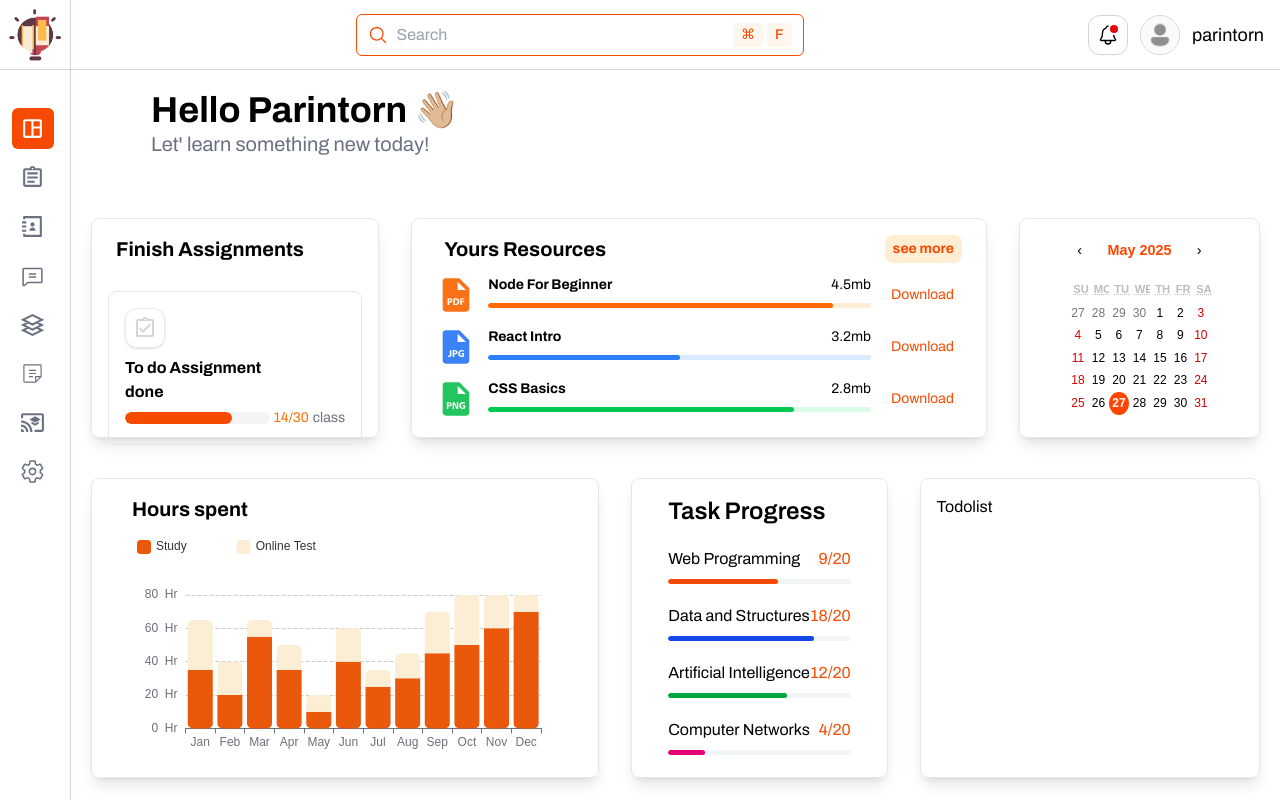
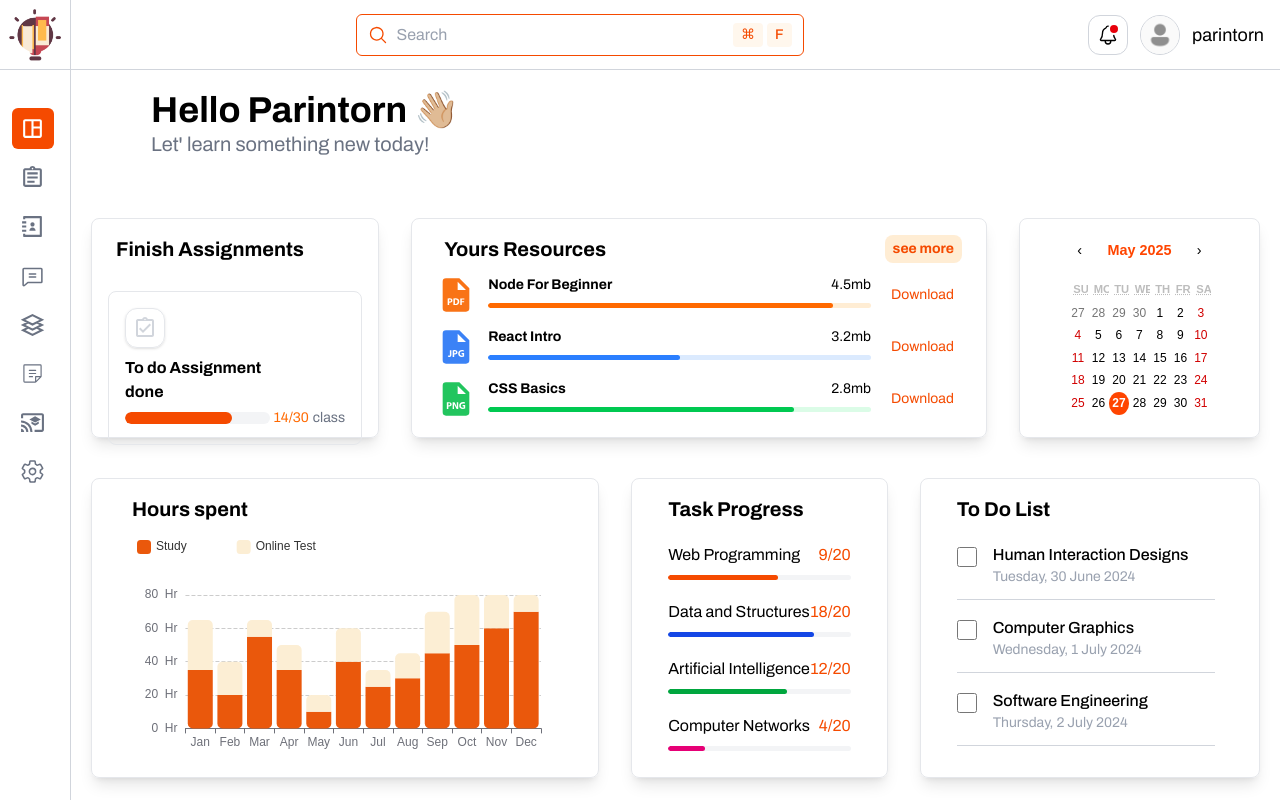
Before and after one commit to ParintornYaimai/Lms-Front-end, a Next.js app: page /dashboard in a window 1280 px wide. Shown: the top 800 px of the page. Built offline with nearby package versions, Linux system fonts and the light colour scheme.

Commit message:
refactor: change style for scrollbar

```diff
--- a/src/component/dashboard/TaskProgress.tsx
+++ b/src/component/dashboard/TaskProgress.tsx
@@ -7,26 +7,27 @@ const courses = [
   { name: 'Data and Structures', done: 18, total: 20, progress: 80, color: 'bg-blue-700' },
   { name: 'Artificial Intelligence', done: 12, total: 20, progress: 65, color: 'bg-green-600' },
   { name: 'Computer Networks', done: 4, total: 20, progress: 20, color: 'bg-pink-600' },
-  // { name: 'Computer Networks', done: 4, total: 20, progress: 20, color: 'bg-pink-600' },
-  // { name: 'Computer Networks', done: 4, total: 20, progress: 20, color: 'bg-pink-600' },
-  // { name: 'Web Programming', done: 9, total: 20, progress: 60, color: 'bg-orange-600' },
-  // { name: 'Data and Structures', done: 18, total: 20, progress: 80, color: 'bg-blue-700' },
-  // { name: 'Artificial Intelligence', done: 12, total: 20, progress: 65, color: 'bg-green-600' },
-  // { name: 'Computer Networks', done: 4, total: 20, progress: 20, color: 'bg-pink-600' },
-  // { name: 'Computer Networks', done: 4, total: 20, progress: 20, color: 'bg-pink-600' },
-  // { name: 'Computer Networks', done: 4, total: 20, progress: 20, color: 'bg-pink-600' },
+  { name: 'Computer Networks', done: 4, total: 20, progress: 20, color: 'bg-pink-600' },
+  { name: 'Computer Networks', done: 4, total: 20, progress: 20, color: 'bg-pink-600' },
+  { name: 'Web Programming', done: 9, total: 20, progress: 60, color: 'bg-orange-600' },
+  { name: 'Data and Structures', done: 18, total: 20, progress: 80, color: 'bg-blue-700' },
+  { name: 'Artificial Intelligence', done: 12, total: 20, progress: 65, color: 'bg-green-600' },
+  { name: 'Computer Networks', done: 4, total: 20, progress: 20, color: 'bg-pink-600' },
+  { name: 'Computer Networks', done: 4, total: 20, progress: 20, color: 'bg-pink-600' },
+  { name: 'Computer Networks', done: 4, total: 20, progress: 20, color: 'bg-pink-600' },
 ];
 
 const TaskProgress = () => {
 
 
   return (
-    <div className={`h-full max-w-md mx-auto ${courses.length > 4 ? 'overflow-y-auto max-h-[400px]' : ''}`}>
-      <h1 className='text-2xl font-semibold ml-5 mb-5 sticky top-0 z-0 bg-white'>Task Progress</h1>
-      <div className='space-y-5 mx-5'>
+    <div className="h-full max-w-md mx-auto">
+      <h1 className="text-xl font-bold ml-5 mb-5 ">Task Progress</h1>
+      <div className={`no-scrollbar ${courses.length > 4 ? 'overflow-y-auto max-h-[400px]' : ''}`}>
+        <div className="space-y-5 mx-5 max-h-[220px]">
           {courses.map((course, idx) => (
-          <div key={idx} className='mb-5'>
-            <div className='flex justify-between items-center mb-2'>
+            <div key={idx} className="mb-5">
+              <div className="flex justify-between items-center mb-2">
                 <span>{course.name}</span>
                 <span className="text-orange-600">{course.done}/{course.total}</span>
               </div>
@@ -35,6 +36,7 @@ const TaskProgress = () => {
           ))}
         </div>
       </div>
+    </div>
   );
 };
 
--- a/src/component/dashboard/Todolist.tsx
+++ b/src/component/dashboard/Todolist.tsx
@@ -1,11 +1,74 @@
-import React from 'react'
+'use client'
+import React, { useState } from 'react';
 
 const Todolist = () => {
+  const [tasks, setTasks] = useState([
+    {
+      id: 1,
+      title: 'Human Interaction Designs',
+      date: 'Tuesday, 30 June 2024',
+      completed: false,
+    },
+    {
+      id: 2,
+      title: 'Computer Graphics',
+      date: 'Wednesday, 1 July 2024',
+      completed: false,
+    },
+    {
+      id: 3,
+      title: 'Software Engineering',
+      date: 'Thursday, 2 July 2024',
+      completed: false,
+    },
+    // {
+    //   id: 4,
+    //   title: 'Artificial Intelligence',
+    //   date: 'Friday, 3 July 2024',
+    //   completed: false,
+    // },
+  ]);
+
+  const toggleCheck = (id: number) => {
+    setTasks(prev =>
+      prev.map(task =>
+        task.id === id ? { ...task, completed: !task.completed } : task
+      )
+    );
+  };
+
   return (
-    <div>
-      Todolist
+    <div className="h-full px-5 ">
+      <h1 className="text-xl font-bold mb-5">To Do List</h1>
+
+      <div className="max-h-55 overflow-y-auto pr-2 space-y-4 no-scrollbar">
+        {tasks.map(task => (
+          <div
+            key={task.id}
+            className="flex items-start gap-4 pb-3 border-b border-gray-300"
+          >
+            <input
+              type="checkbox"
+              id={`task-${task.id}`}
+              checked={task.completed}
+              onChange={() => toggleCheck(task.id)}
+              className="w-5 h-5 accent-orange-600 focus:ring-orange-600 border-gray-300 rounded mt-1"
+            />
+            <label htmlFor={`task-${task.id}`} className="cursor-pointer">
+              <h2
+                className={`text-base font-medium ${
+                  task.completed ? 'line-through text-gray-500' : ''
+                }`}
+              >
+                {task.title}
+              </h2>
+              <p className="text-sm text-gray-400">{task.date}</p>
+            </label>
+          </div>
+        ))}
+      </div>
     </div>
-  )
-}
+  );
+};
 
-export default Todolist
+export default Todolist;
```
Lines whose indentation alone changed are shown as unchanged.
